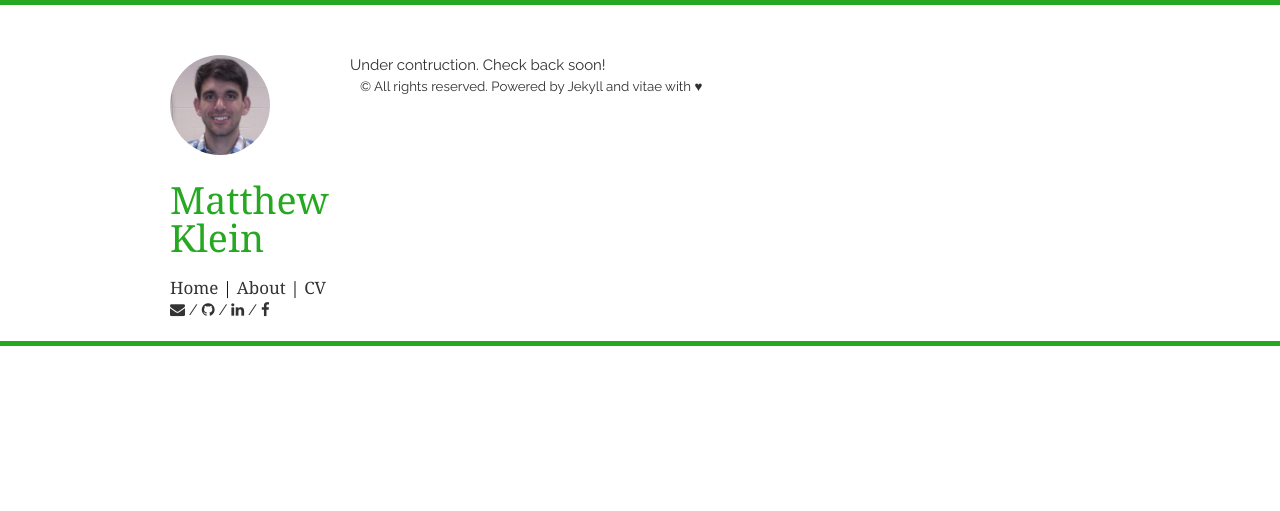
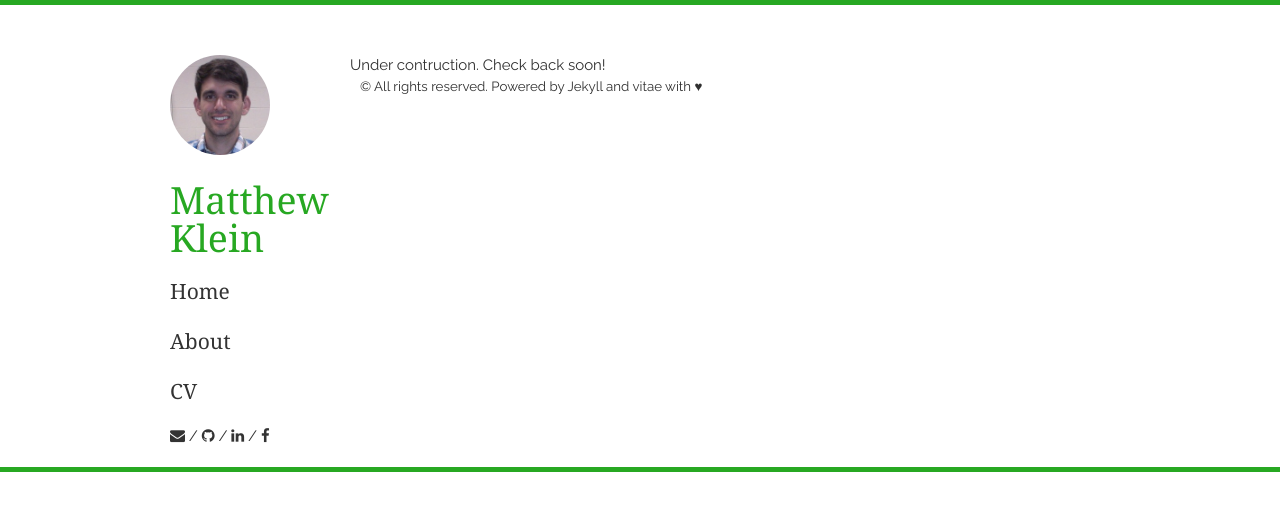
Before and after one commit to kleinma/kleinma.github.io, a Jekyll site: the page built from index.html, in a window 1280 px wide. Shown: the top 511 px of the page. Built offline with Jekyll 4.4.1, drawn with Linux system fonts in a browser that asks for light colours; nearby versions of some CDN libraries; Markdown is read by kramdown in place of the engine named in the settings; the list of posts is cut into pages by our own code.

Commit message:
Separated nav links with <p> and switched back to h4.

```diff
--- a/_includes/sidebar.html
+++ b/_includes/sidebar.html
@@ -20,11 +20,11 @@
         {% else %}
 
             <nav>
-                <h5>
-                    <a href="{{ site.baseurl }}">Home</a> |
-                    <a href="/about.html">About</a> |
-                    <a href="/CV.html">CV</a>
-                </h5>
+                <h4>
+                    <p> <a href="{{ site.baseurl }}">Home</a> </p>
+                    <p> <a href="/about.html">About</a> </p>
+                    <p> <a href="/CV.html">CV</a> </p>
+                </h4>
             </nav>
 
         {% endif %}
```
